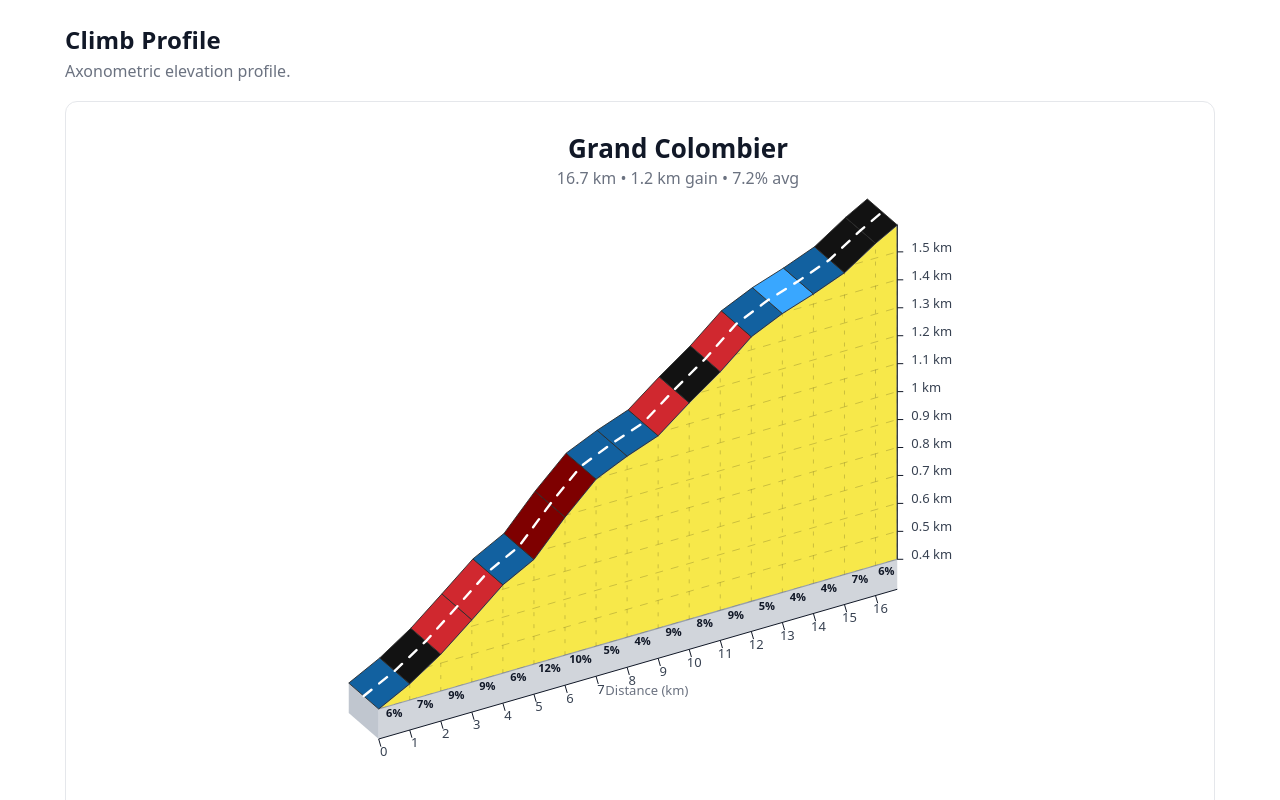
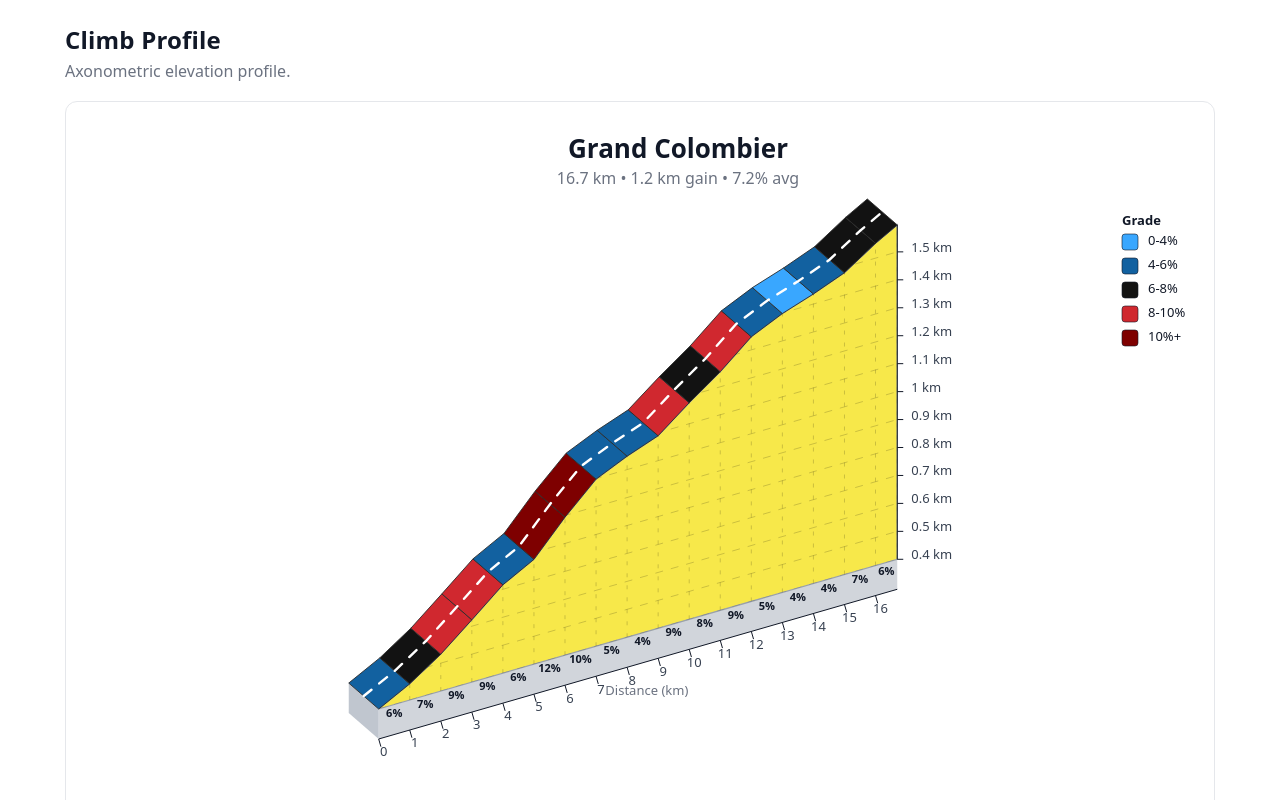
Before and after one commit to brendansudol/cycling-elevation-profile-app, a Next.js app: page / in a window 1280 px wide. Shown: the top 800 px of the page. Built offline with nearby package versions, Linux system fonts and the light colour scheme.

Commit message:
Add slope legend to profile chart

```diff
--- a/src/components/ProfileChart.tsx
+++ b/src/components/ProfileChart.tsx
@@ -157,6 +157,39 @@ export default function ProfileChart({
   const avg = avgGrade(segments)
   const centerX = canvas.width / 2
   const gradeLabelFontSize = Math.max(1, config.labelFontSize * 0.85)
+  const legendItems = useMemo(() => {
+    const buckets = config.slopeColors || []
+    if (buckets.length === 0) return []
+
+    const formatBound = (value: number) => {
+      if (!Number.isFinite(value)) return "∞"
+      const sanitized = Math.abs(value) < 1e-6 ? 0 : value
+      const rounded = Math.round(sanitized)
+      return Math.abs(rounded - sanitized) < 1e-6
+        ? `${rounded}`
+        : `${toFixedN(sanitized, 1)}`
+    }
+
+    const items: { color: string; label: string }[] = []
+    let previousUpper: number | null = null
+
+    for (const bucket of buckets) {
+      const lowerBound = previousUpper ?? Math.min(0, bucket.upTo)
+      const safeLower = Number.isFinite(lowerBound) ? lowerBound : 0
+      const label = Number.isFinite(bucket.upTo)
+        ? `${formatBound(safeLower)}-${formatBound(bucket.upTo)}%`
+        : `${formatBound(safeLower)}%+`
+      items.push({ color: bucket.color, label })
+      previousUpper = bucket.upTo
+    }
+
+    return items
+  }, [config.slopeColors])
+  const legendX = canvas.width - canvas.margin.right + 24
+  const legendY = canvas.margin.top
+  const legendSwatchSize = 16
+  const legendTitleGap = 20
+  const legendLineHeight = legendSwatchSize + 8
 
   // ────────────────────────────────────────────────────────────────────────────────
   // Render
@@ -404,6 +437,43 @@ export default function ProfileChart({
         })()}
       </g>
 
+      {/* ── Grade legend ── */}
+      {legendItems.length > 0 && (
+        <g
+          transform={`translate(${legendX}, ${legendY})`}
+          fontFamily="system-ui, sans-serif"
+          fontSize={config.labelFontSize}
+        >
+          <text x={0} y={0} fontWeight={700} fill="#111827" dominantBaseline="hanging">
+            Grade
+          </text>
+          {legendItems.map((item, idx) => {
+            const itemY = legendTitleGap + idx * legendLineHeight
+            return (
+              <g key={`legend-${idx}`} transform={`translate(0, ${itemY})`}>
+                <rect
+                  width={legendSwatchSize}
+                  height={legendSwatchSize}
+                  fill={item.color}
+                  stroke="#111827"
+                  strokeWidth={0.6}
+                  rx={3}
+                  ry={3}
+                />
+                <text
+                  x={legendSwatchSize + 10}
+                  y={legendSwatchSize / 2}
+                  fill="#111827"
+                  dominantBaseline="middle"
+                >
+                  {item.label}
+                </text>
+              </g>
+            )
+          })}
+        </g>
+      )}
+
       {/* ── Title ── */}
       <g fontFamily="system-ui, sans-serif" textAnchor="middle">
         <text x={centerX} y={34} fontSize={config.titleFontSize} fontWeight={800} fill="#111827">
```
